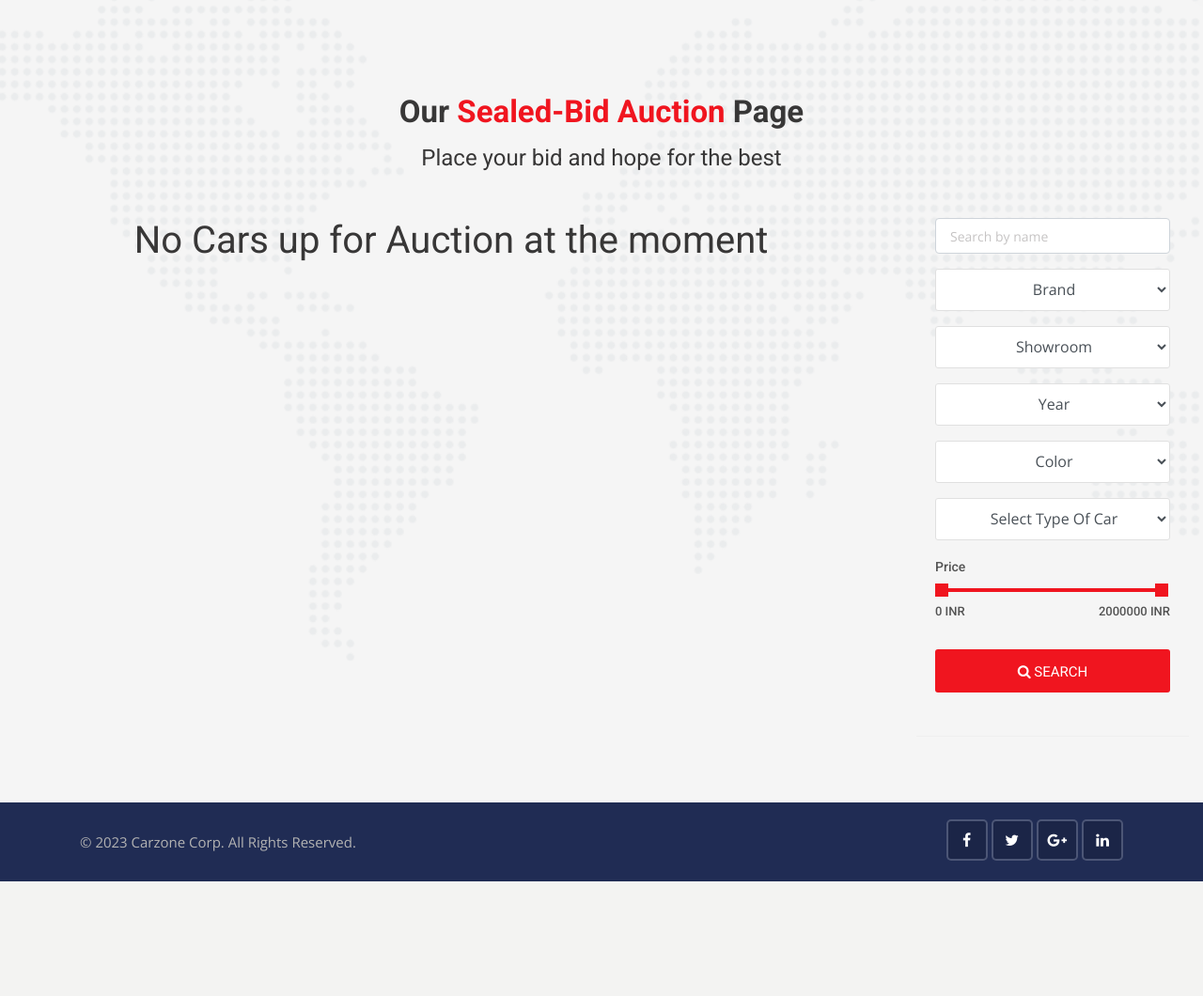
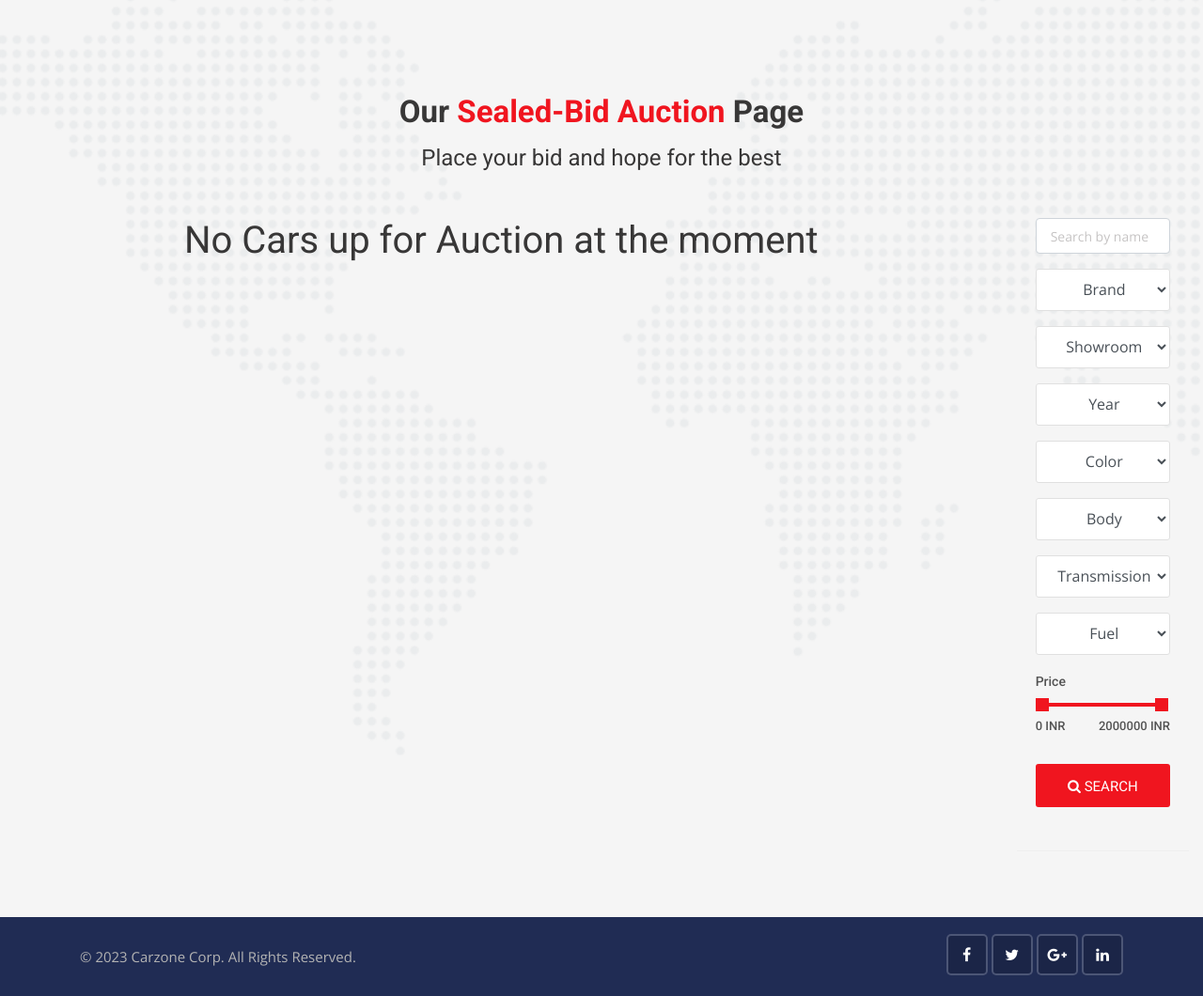
Before and after one commit to codesentry17/thisIsEverything, a Django app: page /auctions/ in a window 1280 px wide. Shown: the part 361-1421 px from the top of the page at 94% size. Before the commit the page ends 1299 px from the top, so only its background shows below. Run offline with Django 3.2, Linux system fonts and the light colour scheme; data that the repository does not hold is empty; some libraries are stand-ins or nearby versions.

Commit message:
auction filter

```diff
--- a/auctions/views.py
+++ b/auctions/views.py
@@ -19,9 +19,6 @@ def aucInquiry(request):
         phone = request.POST['phone']
         bid = str(request.POST['bid'])
         message = request.POST['message']
-
-
-
 
     if request.user.is_authenticated:
             user_id = request.user.id
@@ -55,7 +52,10 @@ def auction(request):
     city_search = Auction.objects.filter(sell_date__gt=datetime.now().date()).values_list('city', flat=True).distinct()
     color_search = Auction.objects.filter(sell_date__gt=datetime.now().date()).values_list('color', flat=True).distinct()
     year_search = [x for x in range(2010,datetime.now().year)]
-    body_style_search = Auction.objects.filter(sell_date__gt=datetime.now().date()).values_list('body_style', flat=True).distinct()
+    body_style_search = ['SUV','sedan','hatchback']
+    trans_search = ['automatic', 'manual']
+    fuel_search = ['diesel', 'petrol', 'hybrid']
+
 
     data={
         'aucCars': cars,
@@ -64,6 +64,8 @@ def auction(request):
         'year_search': year_search,
         'body_style_search': body_style_search,
         'color_search': sorted(color_search),
+        'trans_search': trans_search,
+        'fuel_search': fuel_search,
         'today':datetime.now().date(),
     }
     return render(request, 'auctions/auction.html',data)
@@ -81,44 +83,66 @@ def aucCarDetail(request, id):
 def aucSearch(request):
     cars = Auction.objects.order_by('sell_date').filter(sell_date__gt=datetime.now().date())
 
+    filters = {}
+
     if 'keyword' in request.GET:
         keyword = request.GET['keyword']
-        if keyword:
+        if keyword != '':
+            filters['Keyword']=keyword
             cars = cars.filter(car_title__icontains=keyword)
 
     if 'brand' in request.GET:
         brand = request.GET['brand']
-        if brand:
+        if brand != '':
+            filters['Brand']=brand
             cars = cars.filter(brand__iexact=brand)
 
     if 'city' in request.GET:
         city = request.GET['city']
-        if city:
+        if city != '':
+            filters['City']=city
             cars = cars.filter(city__iexact=city)
 
     if 'year' in request.GET:
         year = request.GET['year']
-        if year:
+        if year != '':
+            filters['Year']=year
             cars = cars.filter(year__iexact=year)
 
     if 'color' in request.GET:
         color = request.GET['color']
-        if color:
+        if color != '':
+            filters['Color']=color
             cars = cars.filter(color__iexact=color)
 
     if 'body_style' in request.GET:
         body_style = request.GET['body_style']
-        if body_style:
+        if body_style != '':
+            filters['Body']=body_style
             cars = cars.filter(body_style__iexact=body_style)
 
-    if 'min_price' in request.GET:
+    if 'transmission' in request.GET:
+        transmission = request.GET['transmission']
+        if transmission != '':
+            filters['Transmission']=transmission
+            cars = cars.filter(transmission__iexact=transmission)
+
+    if 'fuel_search' in request.GET:
+        fuel_type = request.GET['fuel_search']
+        if fuel_type != '':
+            filters['Fuel']=fuel_type
+            cars = cars.filter(fuel_type__iexact=fuel_type)
+
+    if 'min_price' or 'max_price' in request.GET:
         min_price = request.GET['min_price']
         max_price = request.GET['max_price']
-        if max_price:
-            cars = cars.filter(price__gte=min_price, price__lte=max_price)
+        cars = cars.filter(price__gte=min_price,price__lte=max_price)
+        filters['Minimum Bid Price']="Rs. "+min_price
+        filters['Maximum Bid Price']="Rs. "+max_price
 
     data={
         'aucCars': cars,
+        'filters': filters,
         'today':datetime.now().date(),
     }
 
--- a/templates/auctions/auction.html
+++ b/templates/auctions/auction.html
@@ -33,7 +33,7 @@
         </div>
 
         <div class="row">
-            <div class="col-lg-9 col-md-6">
+            <div class="col-lg-10 col-md-6">
                 <div class="row">
                     {% for car in aucCars %}
                     <div class="col-lg-4 col-md-6">
@@ -115,7 +115,7 @@
                     {% endfor %}
                 </div>
             </div>
-            <div class="col-lg-3 col-md-6">
+            <div class="col-lg-2 col-md-6">
                 <div style="position: sticky; top: 120px;">
                     <!-- Advanced search start -->
                     <div class="widget advanced-search2" style="padding-top: 0px;">
@@ -158,9 +158,25 @@
                             </div>
                             <div class="form-group">
                                 <select class="form-control search-fields" onfocus='this.size=4;' onblur='this.size=1;' onchange='this.size=1; this.blur();' name="body_style">
-                                    <option selected="true" value="" style="text-align: center;">Select Type Of Car</option>
+                                    <option selected="true" value="" style="text-align: center;">Body</option>
                                     {% for body_style in body_style_search %}
                                       <option value="{{body_style}}" style="text-align: center;">{{body_style}}</option>
+                                    {% endfor %}
+                                </select>
+                            </div>
+                            <div class="form-group">
+                                <select class="form-control search-fields" onfocus='this.size=3;' onblur='this.size=1;' onchange='this.size=1; this.blur();' name="transmission">
+                                    <option selected="true" value="" style="text-align: center;">Transmission</option>
+                                    {% for t in trans_search %}
+                                      <option value="{{t}}" style="text-align: center;">{{t}}</option>
+                                    {% endfor %}
+                                </select>
+                            </div>
+                            <div class="form-group">
+                                <select class="form-control search-fields" onfocus='this.size=3;' onblur='this.size=1;' onchange='this.size=1; this.blur();' name="fuel_search">
+                                    <option selected="true" value="" style="text-align: center;">Fuel</option>
+                                    {% for f in fuel_search %}
+                                      <option value="{{f}}" style="text-align: center;">{{f}}</option>
                                     {% endfor %}
                                 </select>
                             </div>
```
Also changed, not shown: templates/auctions/aucSearch.html (+26 -3 lines).
